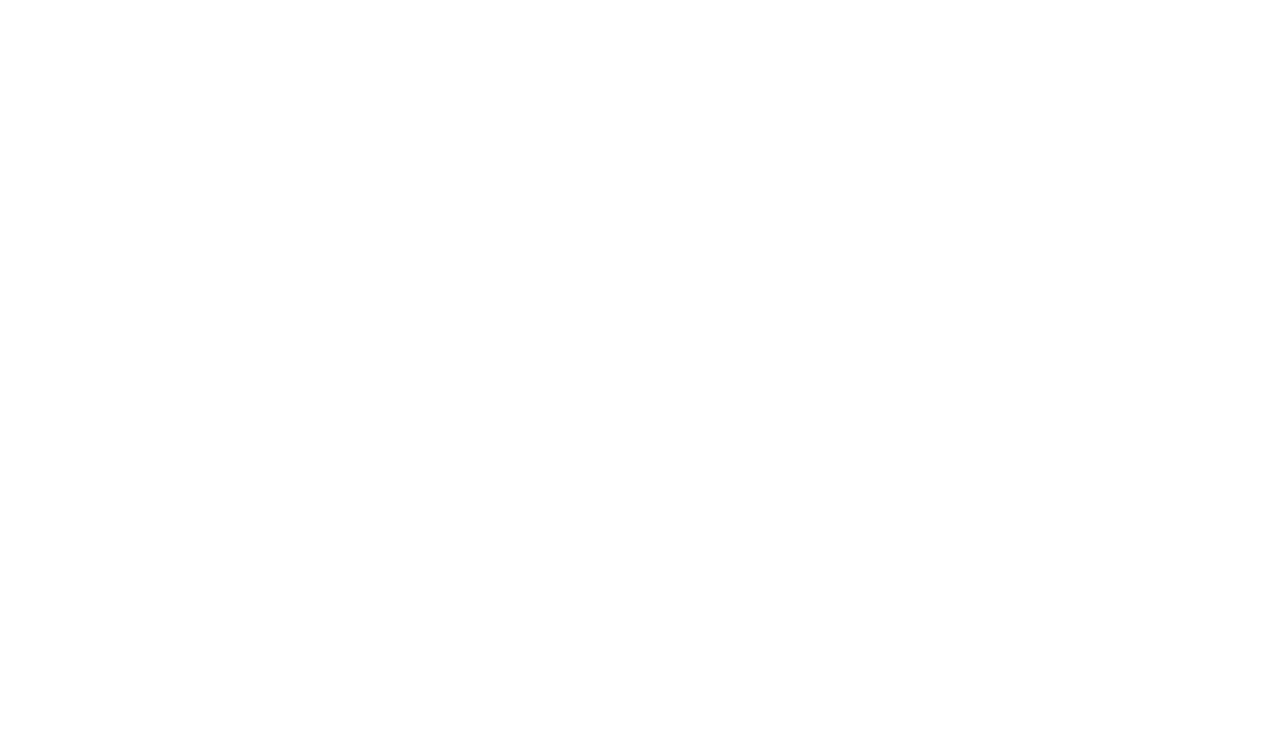
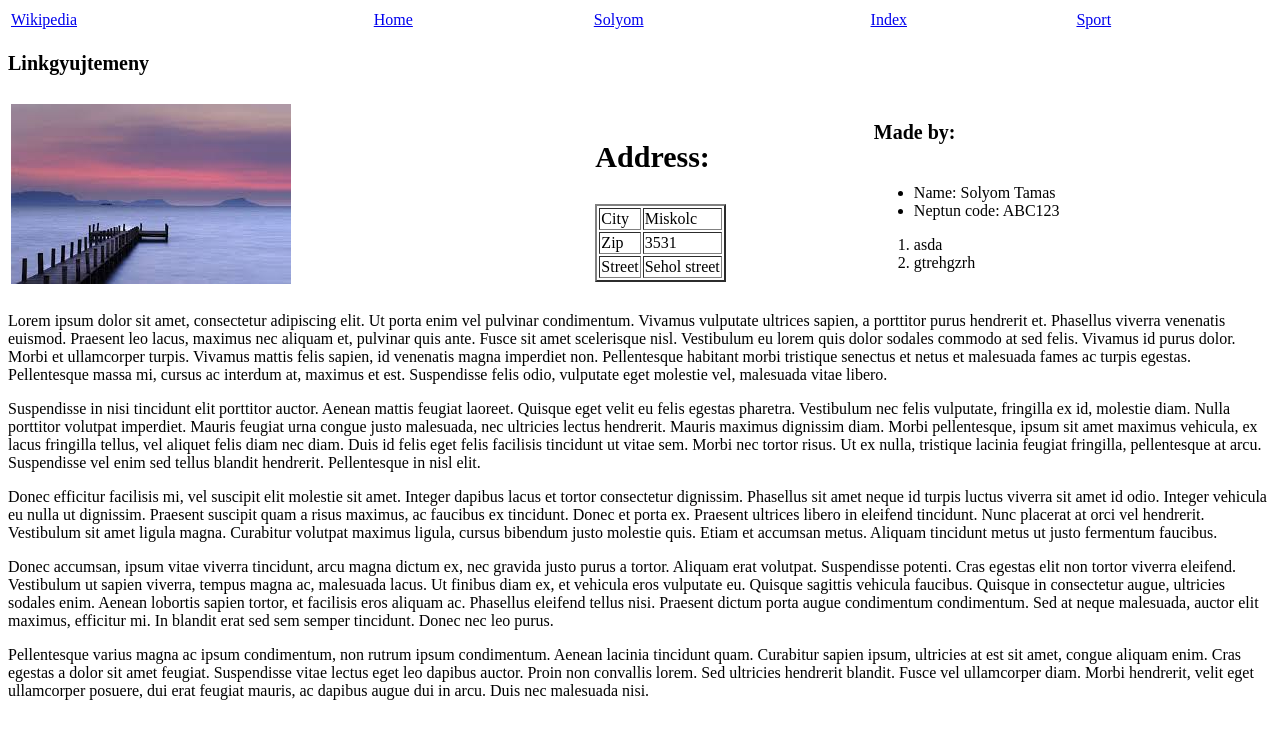
Before and after one commit to Solyom2/webtech1, a plain HTML site: page index.html in a window 1280 px wide. Drawn offline with Linux system fonts and the light colour scheme.

Commit message:
First website

```diff
--- a/index.html
+++ b/index.html
@@ -2,9 +2,82 @@
 <html lang="en">
 <head>
     <meta charset="UTF-8">
-    <title>Title</title>
+    <title>First website</title>
 </head>
 <body>
 
+    <table width="100%">
+        <tr>
+            <td><a href="https://www.wikipedia.org">Wikipedia</a></td>
+            <td><a href="https://www.w3schools.com">Home</a></td>
+            <td><a href="users.iit.uni-miskolc.hu/users/~solyom">Solyom</a></td>
+            <td><a href="https://index.hu/">Index</a></td>
+            <td><a href="www.nemzetisport.hu">Sport</a></td>
+        </tr>
+    </table>
+
+    <div id="cim">
+        <p style="font-size:20px"><b>Linkgyujtemeny</b></p>
+    </div>
+
+    <table width="100%">
+            <td><img src="images/kep.jpg"></td>
+            <td>
+                <p style="font-size:30px"><b>Address:</b></p>
+                <table border="2px solid black">
+                    <tr>
+                        <td>City</td>
+                        <td>Miskolc</td>
+                    </tr>
+                    <tr>
+                        <td>Zip</td>
+                        <td>3531</td>
+                    </tr>
+                    <tr>
+                        <td>Street</td>
+                        <td>Sehol street</td>
+                    </tr>
+                </table>
+            </td>
+            <td>
+                <table>
+                    <td>
+                        <p style="font-size:20px"><b>Made by:</b></p>
+                    </td>
+                    <tr>
+                        <td>
+                            <ul>
+                                <li>Name: Solyom Tamas</li>
+                                <li>Neptun code: ABC123</li>
+                            </ul>
+                            <ol>
+                                <li>asda</li>
+                                <li>gtrehgzrh</li>
+                            </ol>
+                        </td>
+                    </tr>
+                    <tr></tr>
+                </table>
+            </td>
+    </table>
+
+    <div id="adatok"></div>
+
+    <div id="szoveg">
+        <p>
+            Lorem ipsum dolor sit amet, consectetur adipiscing elit. Ut porta enim vel pulvinar condimentum. Vivamus vulputate ultrices sapien, a porttitor purus hendrerit et. Phasellus viverra venenatis euismod. Praesent leo lacus, maximus nec aliquam et, pulvinar quis ante. Fusce sit amet scelerisque nisl. Vestibulum eu lorem quis dolor sodales commodo at sed felis. Vivamus id purus dolor. Morbi et ullamcorper turpis. Vivamus mattis felis sapien, id venenatis magna imperdiet non. Pellentesque habitant morbi tristique senectus et netus et malesuada fames ac turpis egestas. Pellentesque massa mi, cursus ac interdum at, maximus et est. Suspendisse felis odio, vulputate eget molestie vel, malesuada vitae libero.
+        </p>
+            Suspendisse in nisi tincidunt elit porttitor auctor. Aenean mattis feugiat laoreet. Quisque eget velit eu felis egestas pharetra. Vestibulum nec felis vulputate, fringilla ex id, molestie diam. Nulla porttitor volutpat imperdiet. Mauris feugiat urna congue justo malesuada, nec ultricies lectus hendrerit. Mauris maximus dignissim diam. Morbi pellentesque, ipsum sit amet maximus vehicula, ex lacus fringilla tellus, vel aliquet felis diam nec diam. Duis id felis eget felis facilisis tincidunt ut vitae sem. Morbi nec tortor risus. Ut ex nulla, tristique lacinia feugiat fringilla, pellentesque at arcu. Suspendisse vel enim sed tellus blandit hendrerit. Pellentesque in nisl elit.
+        <p>
+            Donec efficitur facilisis mi, vel suscipit elit molestie sit amet. Integer dapibus lacus et tortor consectetur dignissim. Phasellus sit amet neque id turpis luctus viverra sit amet id odio. Integer vehicula eu nulla ut dignissim. Praesent suscipit quam a risus maximus, ac faucibus ex tincidunt. Donec et porta ex. Praesent ultrices libero in eleifend tincidunt. Nunc placerat at orci vel hendrerit. Vestibulum sit amet ligula magna. Curabitur volutpat maximus ligula, cursus bibendum justo molestie quis. Etiam et accumsan metus. Aliquam tincidunt metus ut justo fermentum faucibus.
+        </p>
+        <p>
+            Donec accumsan, ipsum vitae viverra tincidunt, arcu magna dictum ex, nec gravida justo purus a tortor. Aliquam erat volutpat. Suspendisse potenti. Cras egestas elit non tortor viverra eleifend. Vestibulum ut sapien viverra, tempus magna ac, malesuada lacus. Ut finibus diam ex, et vehicula eros vulputate eu. Quisque sagittis vehicula faucibus. Quisque in consectetur augue, ultricies sodales enim. Aenean lobortis sapien tortor, et facilisis eros aliquam ac. Phasellus eleifend tellus nisi. Praesent dictum porta augue condimentum condimentum. Sed at neque malesuada, auctor elit maximus, efficitur mi. In blandit erat sed sem semper tincidunt. Donec nec leo purus.
+        </p>
+        <p>
+            Pellentesque varius magna ac ipsum condimentum, non rutrum ipsum condimentum. Aenean lacinia tincidunt quam. Curabitur sapien ipsum, ultricies at est sit amet, congue aliquam enim. Cras egestas a dolor sit amet feugiat. Suspendisse vitae lectus eget leo dapibus auctor. Proin non convallis lorem. Sed ultricies hendrerit blandit. Fusce vel ullamcorper diam. Morbi hendrerit, velit eget ullamcorper posuere, dui erat feugiat mauris, ac dapibus augue dui in arcu. Duis nec malesuada nisi.
+        </p>
+    </div>
+
 </body>
 </html>
```
Also changed, not shown: images/kep.jpg (added).
